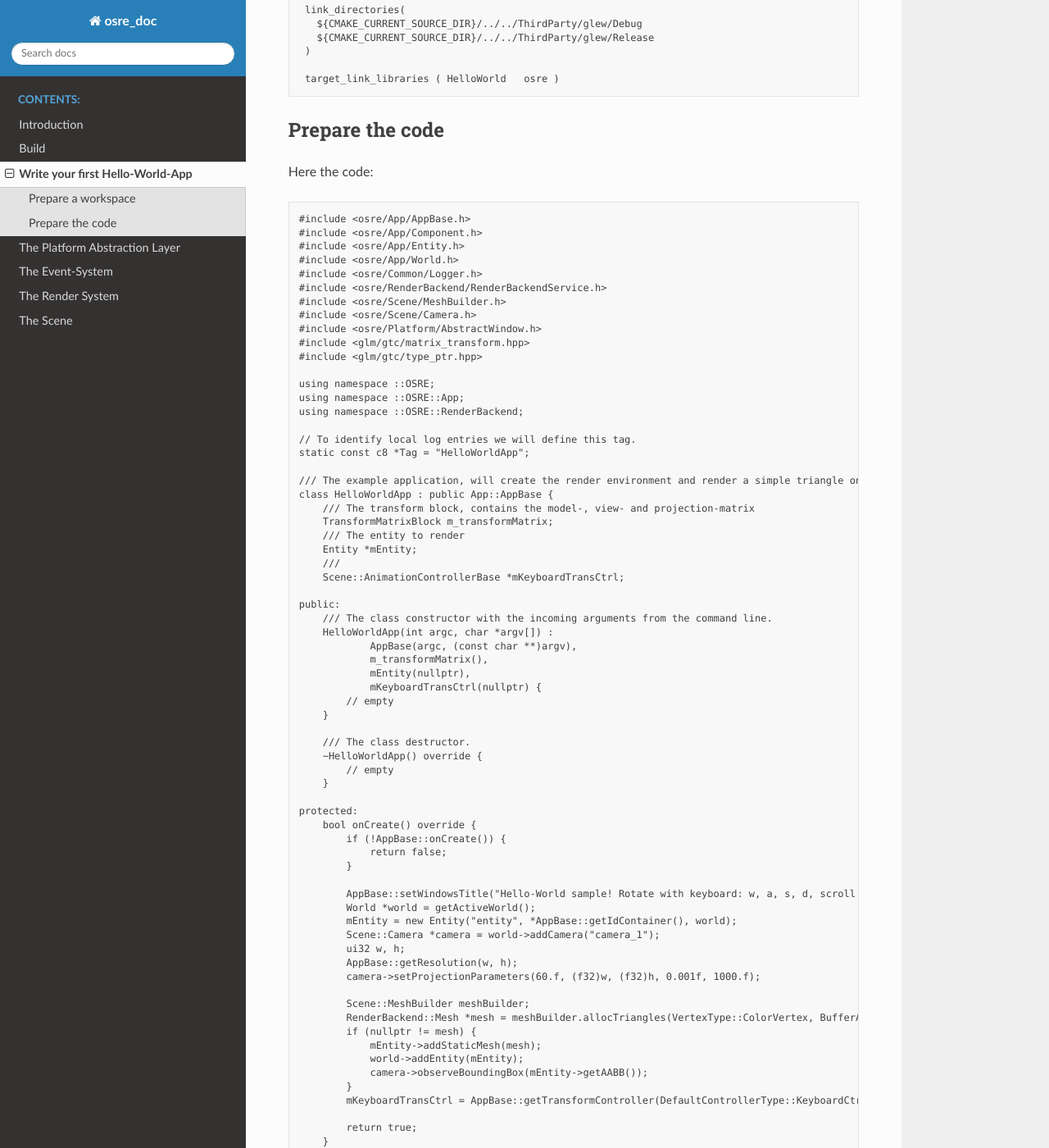
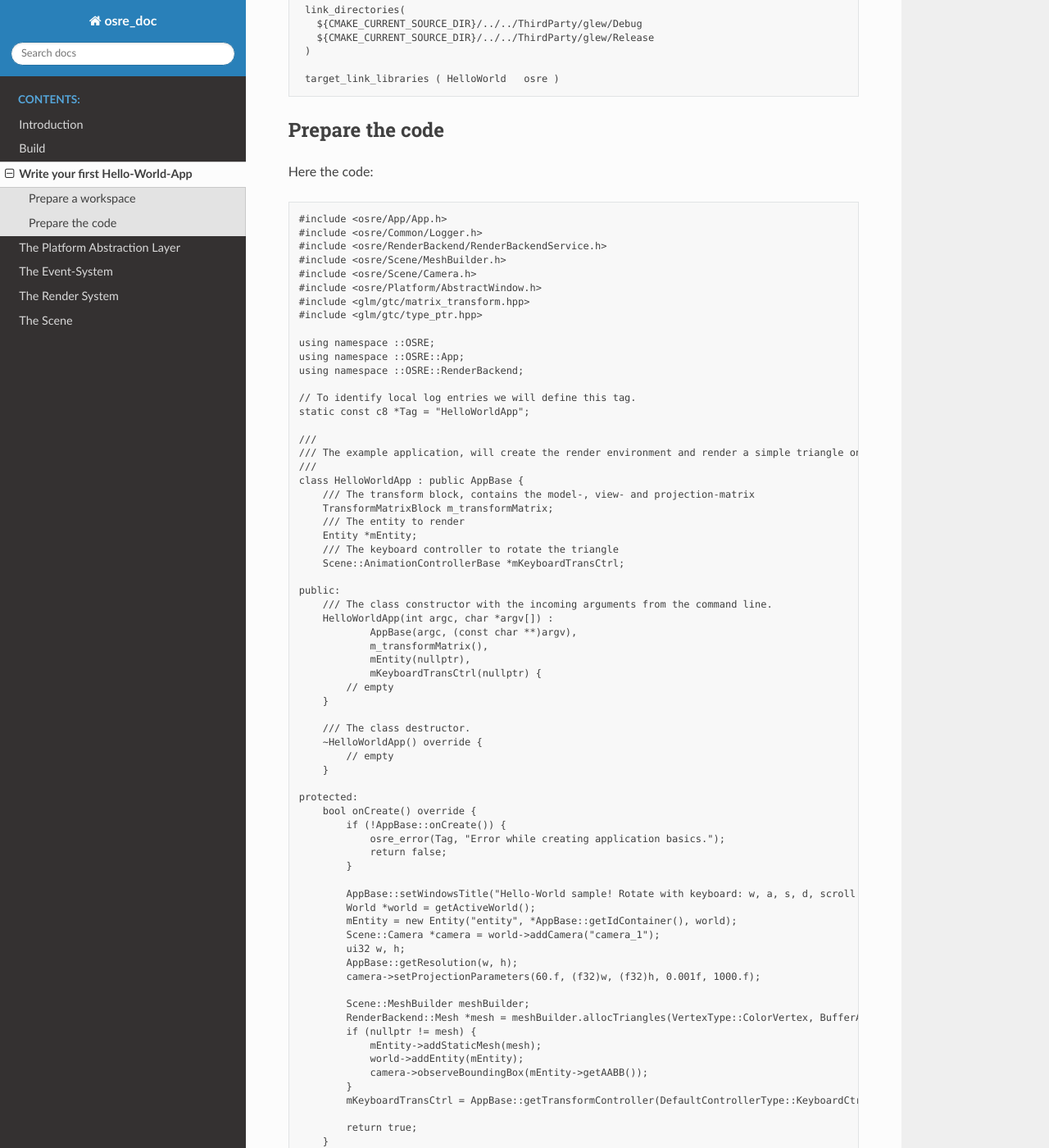
Before and after one commit to kimkulling/osre_doc, a Sphinx documentation site: the page built from source/FirstSteps.rst, in a window 1280 px wide and 1400 px high, scrolled down 508 px. Shown: the whole window at 82% size. Built offline with Sphinx 7.4.7 and the Read the Docs theme 2.0.0, drawn with Linux system fonts in a browser that asks for light colours; some of the changed text lies outside the part shown.

Commit message:
Update FirstSteps.rst

```diff
--- a/source/FirstSteps.rst
+++ b/source/FirstSteps.rst
@@ -37,10 +37,7 @@ Here the code:
 
 ::
 
-    #include <osre/App/AppBase.h>
-    #include <osre/App/Component.h>
-    #include <osre/App/Entity.h>
-    #include <osre/App/World.h>
+    #include <osre/App/App.h>
     #include <osre/Common/Logger.h>
     #include <osre/RenderBackend/RenderBackendService.h>
     #include <osre/Scene/MeshBuilder.h>
@@ -56,13 +53,15 @@ Here the code:
     // To identify local log entries we will define this tag.
     static const c8 *Tag = "HelloWorldApp";
 
+    ///
     /// The example application, will create the render environment and render a simple triangle onto it
-    class HelloWorldApp : public App::AppBase {
+    ///
+    class HelloWorldApp : public AppBase {
         /// The transform block, contains the model-, view- and projection-matrix
         TransformMatrixBlock m_transformMatrix;
         /// The entity to render
         Entity *mEntity;
-        ///
+        /// The keyboard controller to rotate the triangle
         Scene::AnimationControllerBase *mKeyboardTransCtrl;
 
     public:
@@ -83,6 +82,7 @@ Here the code:
     protected:
         bool onCreate() override {
             if (!AppBase::onCreate()) {
+	        osre_error(Tag, "Error while creating application basics.");
                 return false;
             }
 
```
